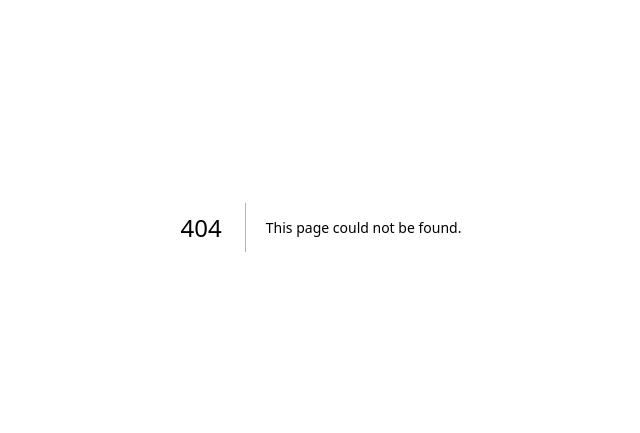
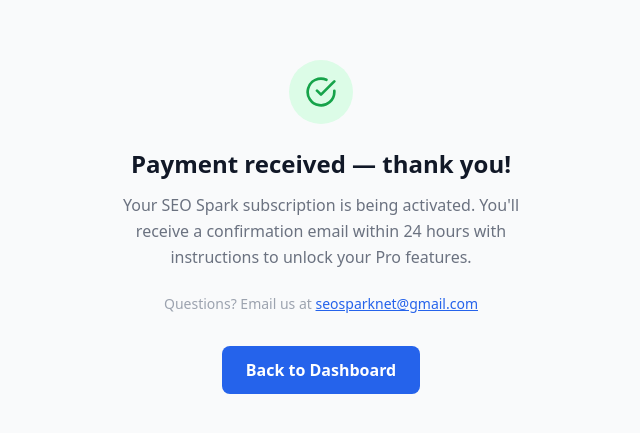
Before and after one commit to lihai33661-ship-it/seospark, a Next.js app: page /thanks in a window 1280 px wide. Before the commit this address had no page. Shown: the part 173-606 px from the top of the page, without its empty margins (319-959 px from the left). Built offline with nearby package versions, Linux system fonts and the light colour scheme.

Commit message:
add thanks page for post-payment confirmation

```diff
--- /dev/null
+++ b/app/thanks/page.tsx
@@ -0,0 +1,30 @@
+export default function ThanksPage() {
+  return (
+    <main className="min-h-screen bg-gray-50 flex items-center justify-center px-4">
+      <div className="max-w-md text-center">
+        <div className="w-16 h-16 bg-green-100 rounded-full flex items-center justify-center mx-auto mb-6">
+          <svg xmlns="http://www.w3.org/2000/svg" width="32" height="32" viewBox="0 0 24 24" fill="none" stroke="#16a34a" strokeWidth="2" strokeLinecap="round" strokeLinejoin="round">
+            <path d="M22 11.08V12a10 10 0 1 1-5.93-9.14"/>
+            <path d="m9 11 3 3L22 4"/>
+          </svg>
+        </div>
+        <h1 className="text-2xl font-bold mb-3">Payment received — thank you!</h1>
+        <p className="text-gray-500 mb-6 leading-relaxed">
+          Your SEO Spark subscription is being activated. You&apos;ll receive a confirmation email within 24 hours with instructions to unlock your Pro features.
+        </p>
+        <p className="text-sm text-gray-400 mb-8">
+          Questions? Email us at{" "}
+          <a href="mailto:seosparknet@gmail.com" className="text-blue-600 underline">
+            seosparknet@gmail.com
+          </a>
+        </p>
+        <a
+          href="/dashboard"
+          className="inline-block bg-blue-600 text-white px-6 py-3 rounded-lg font-semibold hover:bg-blue-700 transition-colors"
+        >
+          Back to Dashboard
+        </a>
+      </div>
+    </main>
+  );
+}
```
